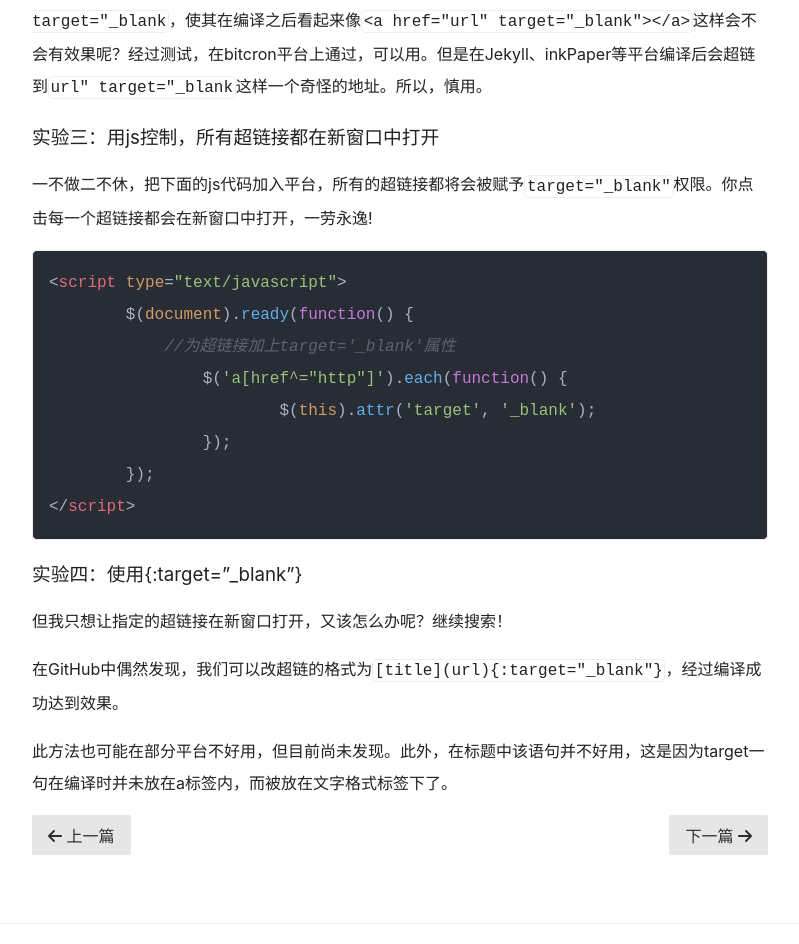
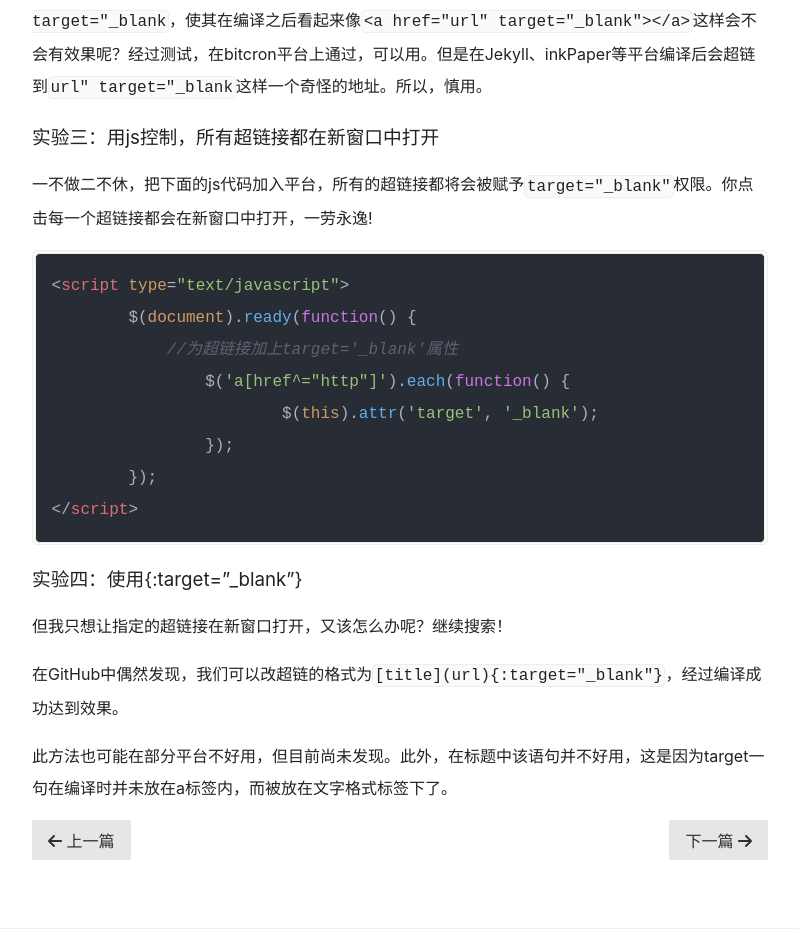
Before and after one commit to bearfm/bearfm.github.io, a Jekyll site: the page built from _posts/2020-02-09-target-blank.md, in a window 1280 px wide. Shown: the part 989-1933 px from the top of the page, without its empty margins (240-1039 px from the left). Built offline with Jekyll 4.4.1, drawn with Linux system fonts in a browser that asks for light colours; nearby versions of some CDN libraries; some web fonts are replaced; comment, search, counter and statistics services are not loaded.

Commit message:
调整css的bug

```diff
--- a/_includes/head.html
+++ b/_includes/head.html
@@ -14,7 +14,7 @@
   <link rel="dns-prefetch" href="//china.s3.bitiful.net">
   <link rel="stylesheet" href="//lib.baomitu.com/font-awesome/6.5.1/css/all.min.css">
   <link rel="stylesheet" href="//lib.baomitu.com/pure/3.0.0/pure.min.css" integrity="sha512-aj3VPef4Ml4KewQvoJ5b6yBRV1/tPdn7Qa0+jMccMgDFIN04PJCgWssA3RaoQDXLHGUYX2EMRRgeGK4n6duuZA==" crossorigin="anonymous">
-  <link rel="stylesheet" href="/style.css?v=0.4">
+  <link rel="stylesheet" href="/style.css?v=0.5">
   <link rel="alternate" type="application/atom+xml" title="RSS of 沐沐濹濹(mumu.meme)" href="//mumu.meme/feed.xml">
   {% feed_meta %}
 </head>
--- a/style.css
+++ b/style.css
@@ -5,6 +5,7 @@
 h1,h2,h3,h4,h5{font-weight:inherit;line-height:normal}
 a{text-decoration:none;color:#3d92c9}
 a:focus,a:hover{text-decoration:underline}
+pre,code{padding:.1em;border-radius:.3em;border:1px solid #eee;background: rgb(250, 250, 250);}
 .left{float:left}
 .right{float:right}
 .header{text-align:center;margin-bottom:50px;height:350px;background:transparent url("//bing.img.run/1366x768.php") no-repeat;background-size:cover;background-position:center}
@@ -25,7 +26,6 @@
 .post-meta:after{content:'';display:block;width:40px;height:4px;background:#ddd;margin:50px auto}
 .post img{border-radius:8px;margin:40px -50px;width:120%;max-width:120%;box-shadow:0 4px 6px rgba(0,0,0,.04)}
 .post blockquote{margin:auto;font-style:italic;color:#666;border-left:3px solid #999;padding-left:1em}
-.post code{padding:.1em;border-radius:.3em;border:1px solid #eee}
 .pagination{display:block;height:30px}
 .footer{border-top:1px solid #eee;font-size:87.5%;margin-top:3.4286em;padding:1.1429em}
 @media (max-width:37.5em){
```
